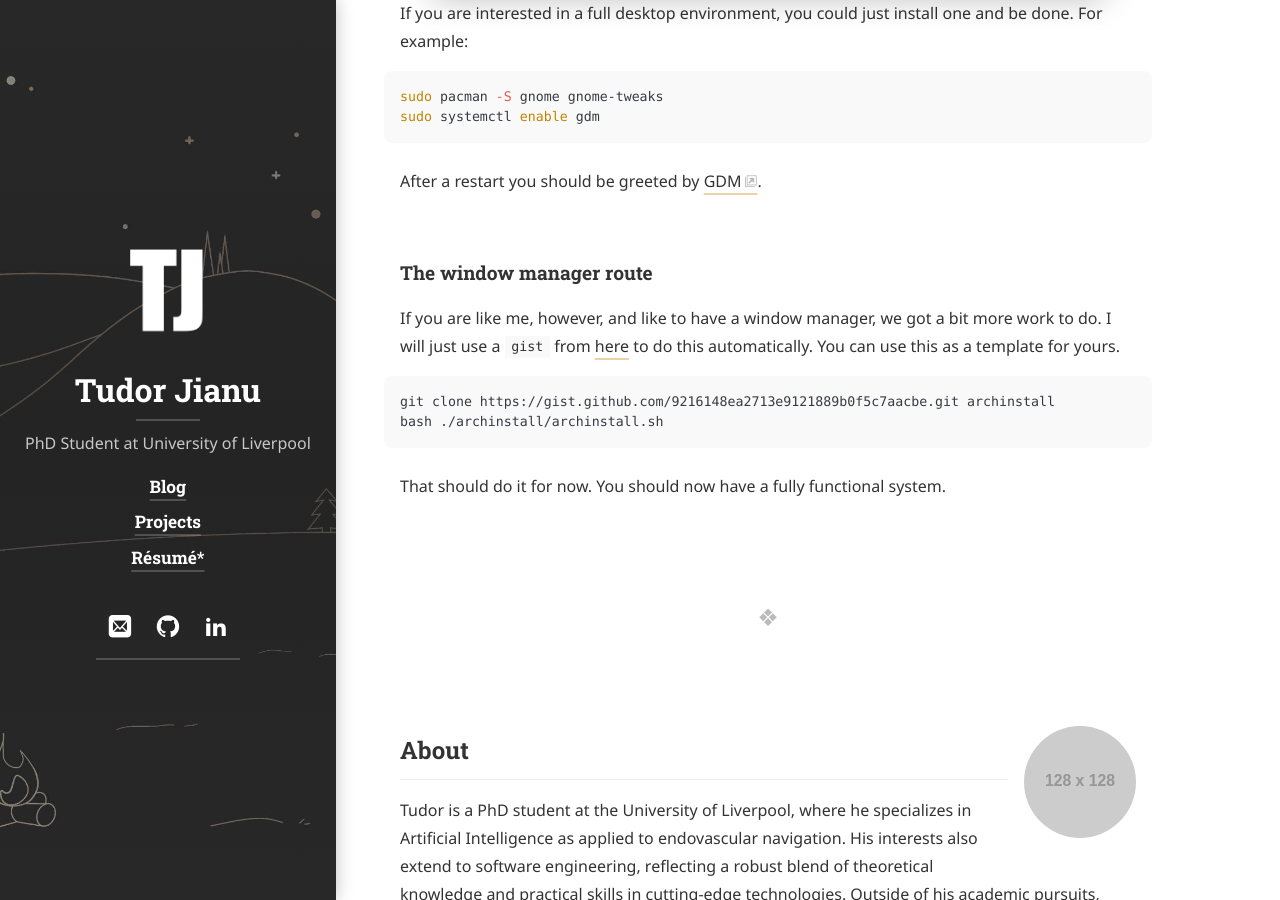
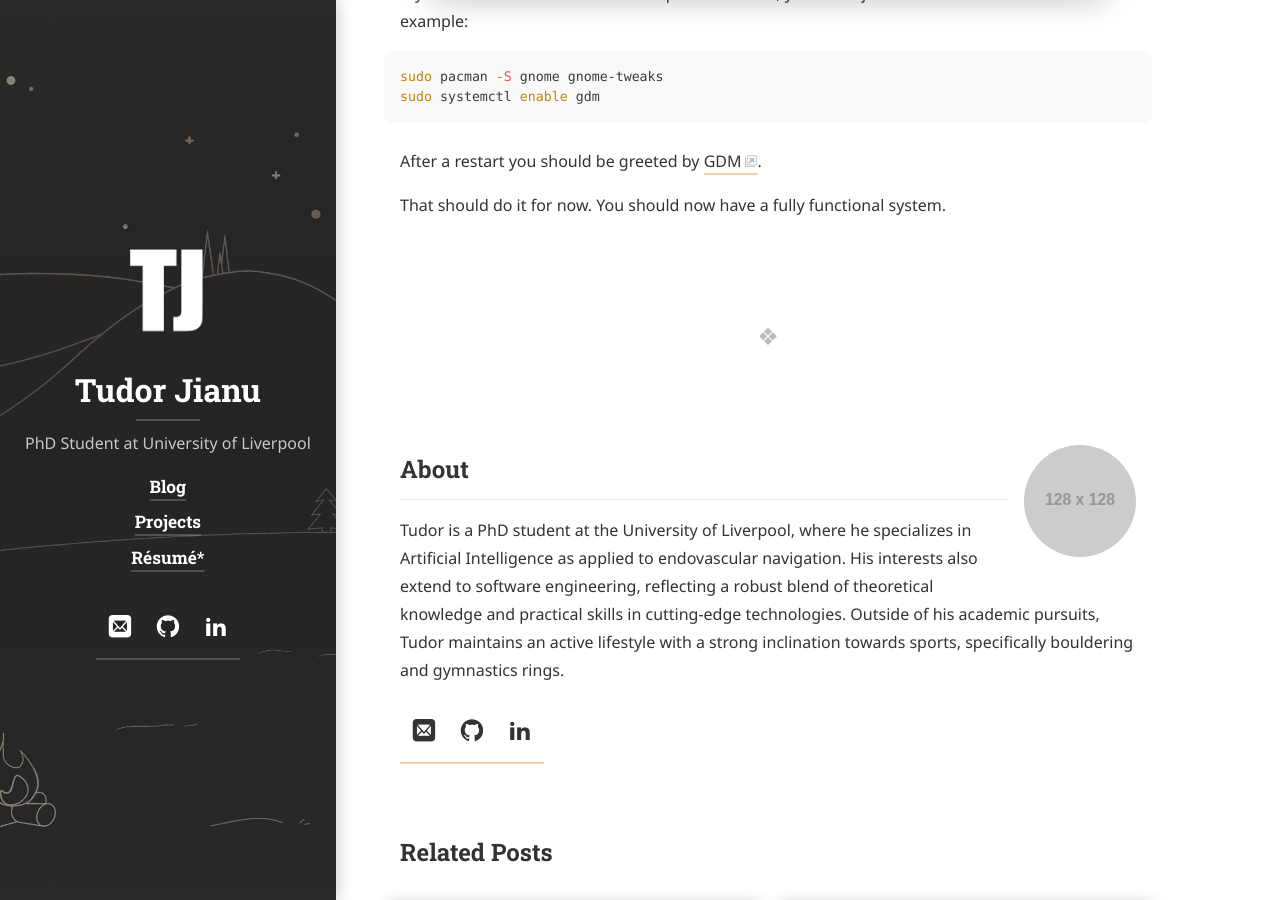
Before and after one commit to tudorjnu/tudorjnu.github.io, a Jekyll site: the page built from _posts/Others/2024-07-07-archinstall.md, in a window 1280 px wide and 900 px high, scrolled down 13982 px. Built offline with Jekyll 4.4.1, drawn with Linux system fonts in a browser that asks for light colours; cached includes are drawn as plain includes; nearby versions of some CDN libraries; some web fonts are replaced; library files that are not in the unit come from our copies; some of the changed text lies outside the part shown; grey boxes are pictures that could not be loaded.

Commit message:
delete wm route

````diff
--- a/_posts/Others/2024-07-07-archinstall.md
+++ b/_posts/Others/2024-07-07-archinstall.md
@@ -89,7 +89,7 @@ setfont ter-132b
 Change the keyboard layout if you need to (the default is us):
 
 ```sh
-localectl list-keymaps
+[localectl](localectl.md) list-keymaps
 loadkeys <chosen key> # loadkeys uk for example
 ```
 
@@ -651,15 +650,4 @@ sudo systemctl enable gdm
 
 After a restart you should be greeted by [GDM](https://wiki.archlinux.org/title/GDM).
 
-### The window manager route
-
-If you are like me, however, and like to have a window manager, we got a bit
-more work to do. I will just use a `gist` from [here]() to do this
-automatically. You can use this as a template for yours.
-
-```sh
-git clone https://gist.github.com/9216148ea2713e9121889b0f5c7aacbe.git archinstall
-bash ./archinstall/archinstall.sh
-```
-
 That should do it for now. You should now have a fully functional system.
````
Also changed, not shown: other parts of _posts/Others/2024-07-07-archinstall.md (+0 -1 lines).
